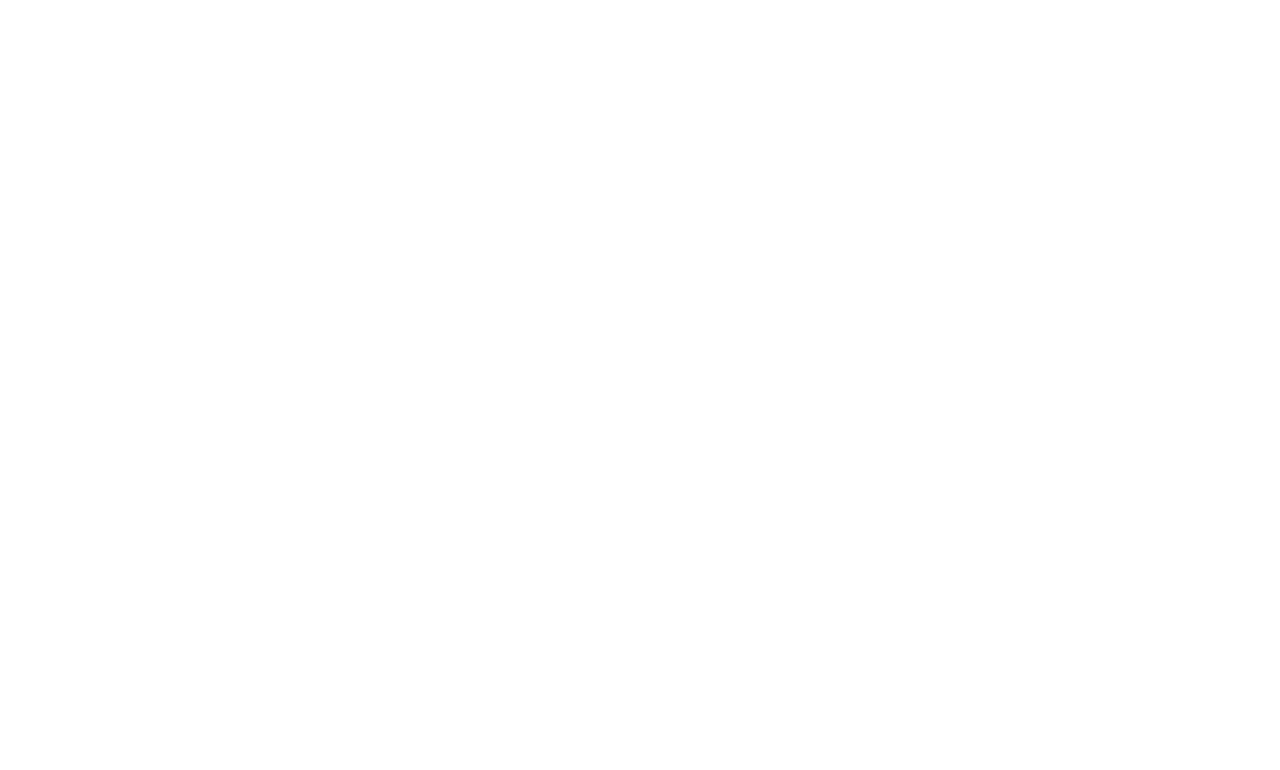
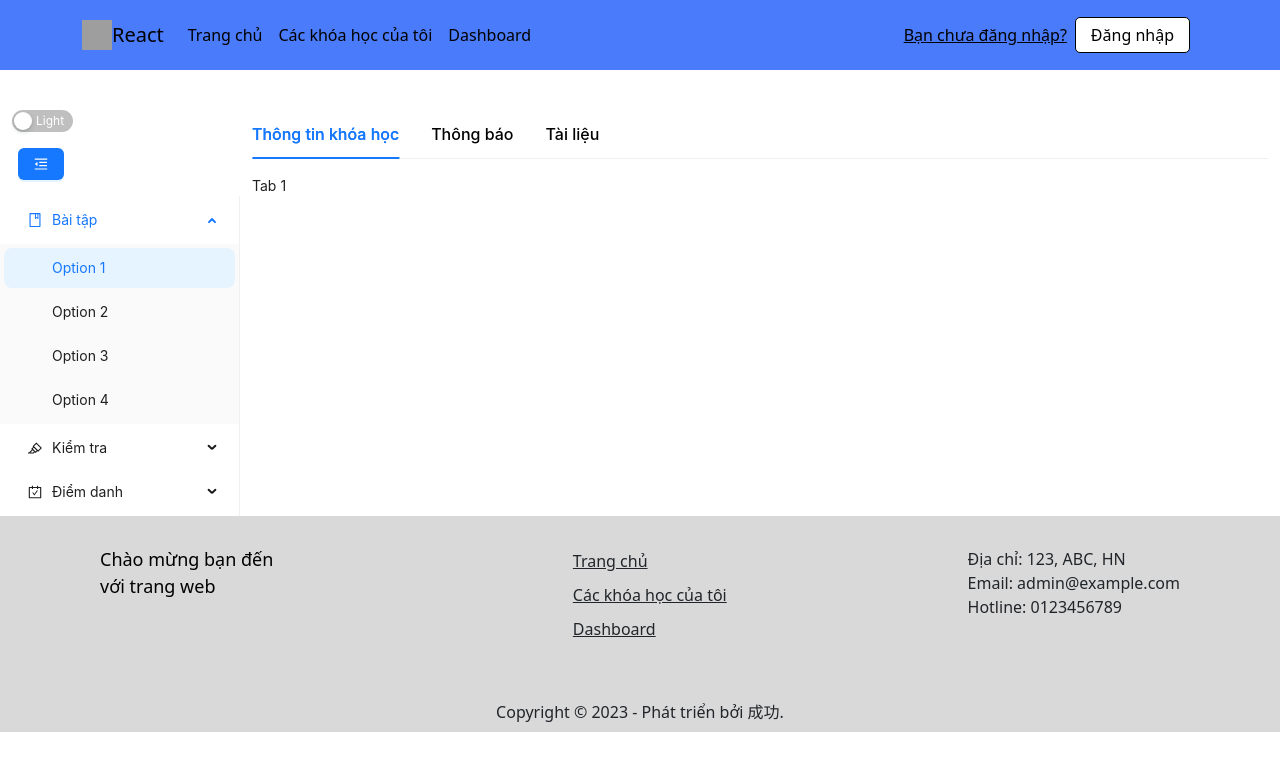
Before and after one commit to vuthanhcong02/React_LMS, a React (Create React App) app: page /course/view/1 in a window 1280 px wide. Before the commit this address had no page. Shown: the top 770 px of the page. Built offline with nearby package versions, Linux system fonts and the light colour scheme; grey boxes are pictures that could not be loaded.

Commit message:
build sidebar in course main

```diff
--- a/src/App.scss
+++ b/src/App.scss
@@ -34,6 +34,7 @@
     }
   }
   .footer-container{
+
     background-color: #d9d9d9;
     .footer-main-content{
       display: flex;
--- a/src/components/CardCourse/CardCourse.js
+++ b/src/components/CardCourse/CardCourse.js
@@ -1,5 +1,6 @@
 import React from 'react'
 import {Card,Button} from 'react-bootstrap'
+import {Link} from 'react-router-dom'
 import CourseImage from '../../assets/img/course-demo.png'
 import './CardCourse.scss'
 export default function CardCourse() {
@@ -13,7 +14,9 @@
                 <Card.Text>
                     Lập trình web cơ bản
                 </Card.Text>
-                <Button variant="primary">Truy cập</Button>
+                <Link to="/course/view/1">
+                  <Button variant="primary">Truy cập</Button>
+                  </Link>
             </Card.Body>
         </Card>
     </>
--- /dev/null
+++ b/src/components/CourseMain/CourseMain.js
@@ -0,0 +1,36 @@
+import React from 'react'
+import { Tabs } from 'antd';
+import './CourseMain.scss'
+import SidebarCouse from '../SidebarCourse/SidebarCouse'
+export default function CourseMain() {
+  return (
+    <div className='course-main-container'>
+        <div className='sidebar-course-main'>
+            <SidebarCouse />
+        </div>
+        <div className='course-main-content-nav container'>
+        <Tabs
+                defaultActiveKey="1"
+                items={[
+                {
+                    label: 'Thông tin khóa học',
+                    key: '1',
+                    children: 'Tab 1',
+                },
+                {
+                    label: 'Thông báo',
+                    key: '2',
+                    children: 'Tab 2',
+                },
+                {
+                    label: 'Tài liệu',
+                    key: '3',
+                    children: 'Tab 3',
+                },
+                ]}
+            />
+        </div>
+
+    </div>
+  )
+}
--- /dev/null
+++ b/src/components/CourseMain/CourseMain.scss
@@ -0,0 +1,19 @@
+.course-main-container{
+    background-color: white;
+    margin-top: 40px;
+    display: flex;
+    flex-wrap: nowrap;
+    justify-content: space-between;
+    .course-main-content-nav {
+
+        .ant-tabs-nav-wrap {
+            // padding:20px 20px 0 20px;
+            .ant-tabs-tab{
+                font-size: 16px;
+                font-weight: 500;
+                color: #000000;
+            }
+        }
+
+    }
+}
--- /dev/null
+++ b/src/components/SidebarCourse/SidebarCouse.js
@@ -0,0 +1,82 @@
+import React, { useState } from 'react';
+import { HighlightOutlined, BookOutlined, CarryOutOutlined  , MenuUnfoldOutlined, MenuFoldOutlined} from '@ant-design/icons';
+import { Menu, Switch ,Button} from 'antd';
+function getItem(label, key, icon, children, type) {
+  return {
+    key,
+    icon,
+    children,
+    label,
+    type,
+  };
+}
+const items = [
+    getItem('Bài tập', 'sub1', <BookOutlined />, [
+      getItem('Option 1', '1'),
+      getItem('Option 2', '2'),
+      getItem('Option 3', '3'),
+      getItem('Option 4', '4'),
+    ]),
+    getItem('Kiểm tra', 'sub2', < HighlightOutlined />, [
+      getItem('Option 5', '5'),
+      getItem('Option 6', '6'),
+      getItem('Submenu', 'sub3', null, [getItem('Option 7', '7'), getItem('Option 8', '8')]),
+    ]),
+    getItem('Điểm danh', 'sub4', <CarryOutOutlined />, [
+      getItem('Option 9', '9'),
+      getItem('Option 10', '10'),
+      getItem('Option 11', '11'),
+      getItem('Option 12', '12'),
+    ]),
+  ];
+export default function SidebarCouse() {
+    const [theme, setTheme] = useState('light');
+    const [current, setCurrent] = useState('1');
+    const changeTheme = (value) => {
+      setTheme(value ? 'dark' : 'light');
+    };
+    const onClick = (e) => {
+      console.log('click ', e);
+      setCurrent(e.key);
+    };
+    const [collapsed, setCollapsed] = useState(false);
+    const toggleCollapsed = () => {
+      setCollapsed(!collapsed);
+    };
+  return (
+    <>
+          <Switch
+            checked={theme === 'dark'}
+            onChange={changeTheme}
+            checkedChildren="Dark"
+            unCheckedChildren="Light"
+            style={{
+              marginBottom: 16,
+              marginLeft: 12
+            }}
+          />
+          <br />
+          <Button
+            type="primary"
+            onClick={toggleCollapsed}
+            style={{
+              marginBottom: 16,
+              marginLeft: 18
+            }}
+          >
+            {collapsed ? <MenuUnfoldOutlined /> : <MenuFoldOutlined />}
+          </Button>
+      <br />
+      <Menu
+        theme={theme}
+        onClick={onClick}
+        style={collapsed ? { width: 80 } : { width: 240 }}
+        defaultOpenKeys={['sub1']}
+        selectedKeys={[current]}
+        mode="inline"
+        items={items}
+        inlineCollapsed={collapsed}
+      />
+    </>
+  )
+}
--- a/src/index.js
+++ b/src/index.js
@@ -7,6 +7,7 @@
 import MyCourse from './components/MyCourse/MyCourse';
 import DashboardUser from './components/DashboardUser/DashboardUser';
 import Home from './components/Home/Home';
+import CourseMain from './components/CourseMain/CourseMain';
 const root = ReactDOM.createRoot(document.getElementById('root'));
 root.render(
   // <React.StrictMode>
@@ -14,8 +15,9 @@
         <Routes>
           <Route path="/" element={<App />} >
             <Route index element={<Home />}/>
-            <Route path="/my-course" element={<MyCourse/>}/>
+            <Route path="my-course" element={<MyCourse/>}/>
             <Route path="dashboard" element={<DashboardUser />}/>
+            <Route path="course/view/:id" element={<CourseMain />}/>
           </Route>
         </Routes>
       </BrowserRouter>
```
